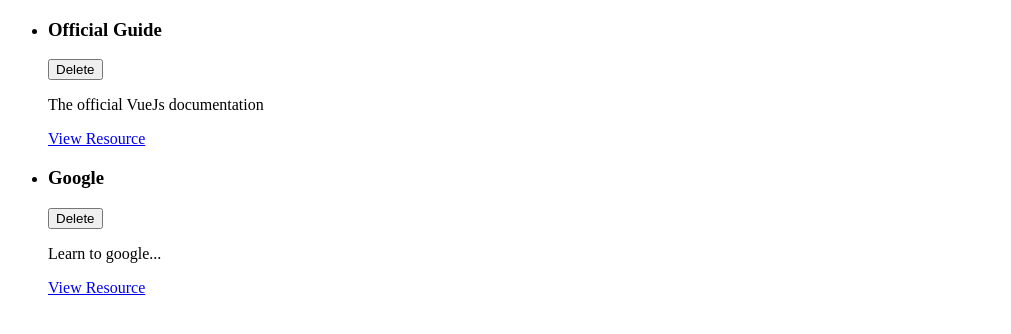
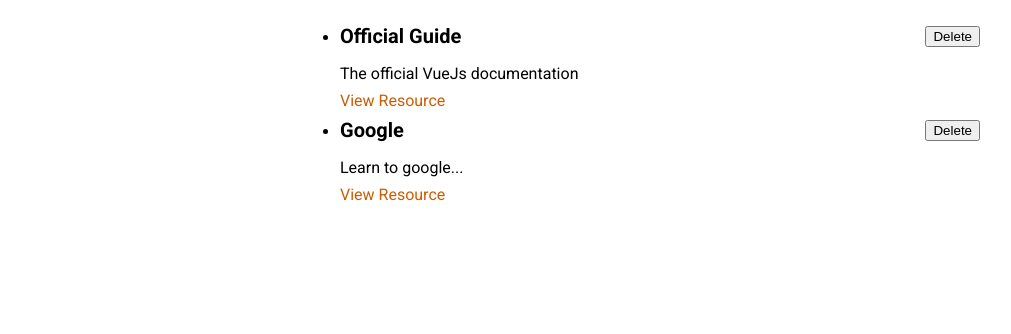
Before and after one commit to jrnewton/udemy-vue-complete-guide, a Vue app: page / in a window 1280 px wide. Shown: the top 334 px of the page, without its empty margins (0-1011 px from the left). Built offline with nearby package versions, Linux system fonts and the light colour scheme.

Commit message:
Add styles

```diff
--- a/src/App.vue
+++ b/src/App.vue
@@ -32,3 +32,20 @@ export default {
   }
 };
 </script>
+
+<!-- global -->
+<style>
+@import url('https://fonts.googleapis.com/css2?family=Roboto:wght@400;700&display=swap');
+
+* {
+  box-sizing: border-box;
+}
+
+html {
+  font-family: 'Roboto', sans-serif;
+}
+
+body {
+  margin: 0;
+}
+</style>
--- a/src/components/resources/ResourceItem.vue
+++ b/src/components/resources/ResourceItem.vue
@@ -19,3 +19,35 @@ export default {
   props: ['title', 'description', 'url']
 };
 </script>
+
+<style scoped>
+li {
+  margin: auto;
+  max-width: 40rem;
+}
+
+header {
+  display: flex;
+  justify-content: space-between;
+  align-items: center;
+}
+
+h3 {
+  font-size: 1.25rem;
+  margin: 0.5rem 0;
+}
+
+p {
+  margin: 0.5rem 0;
+}
+
+a {
+  text-decoration: none;
+  color: #ce5c00;
+}
+
+a:hover,
+a:active {
+  color: #c89300;
+}
+</style>
```
